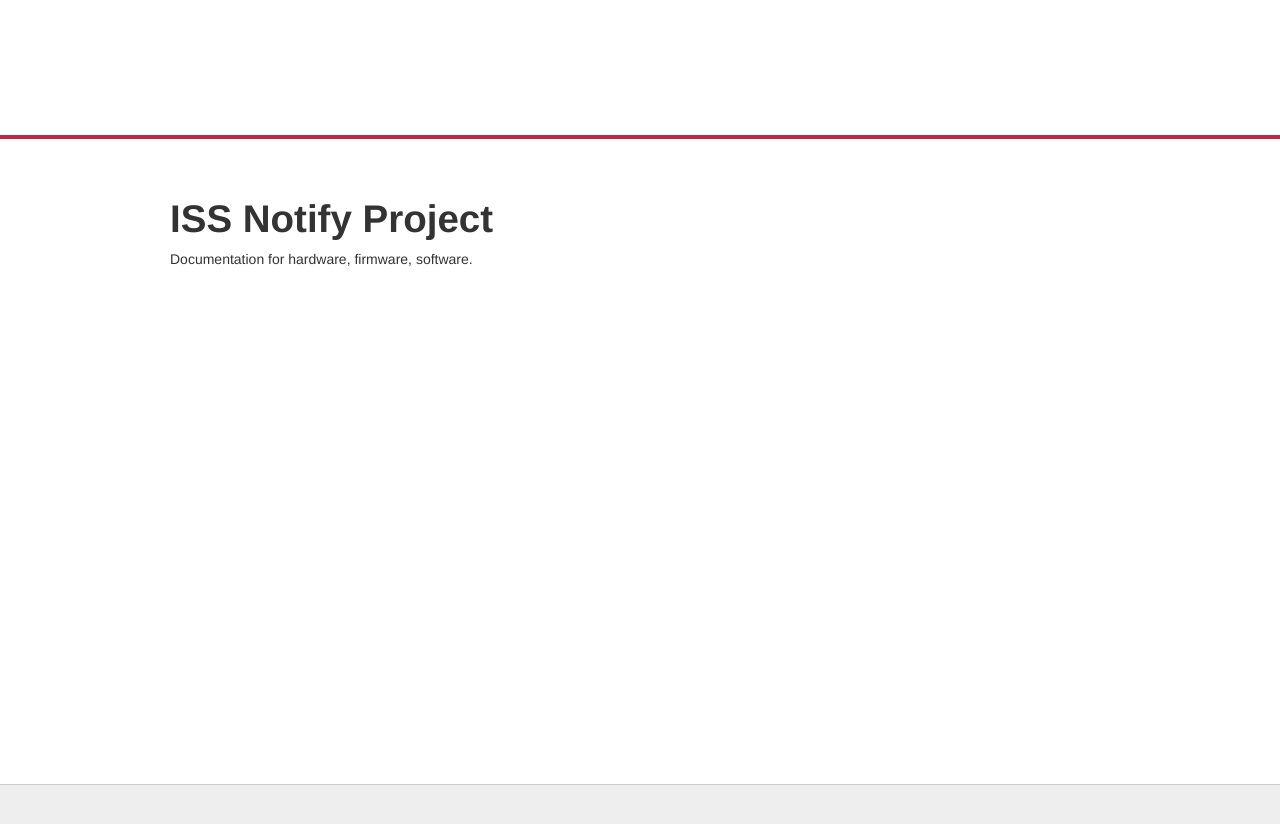
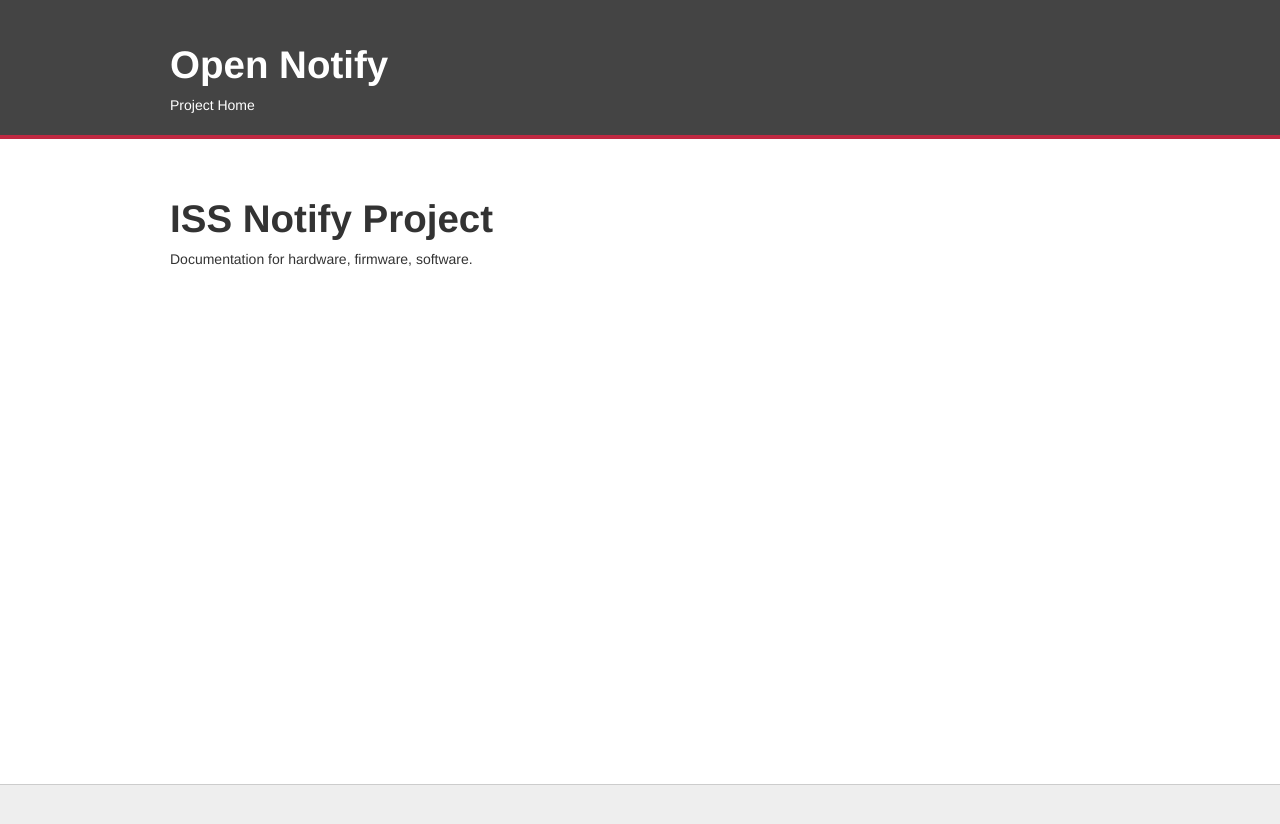
Before and after one commit to open-notify/open-notify.github.com, a Jekyll site: the page built from index.markdown, in a window 1280 px wide. Shown: the top 824 px of the page. Built offline with Jekyll 4.4.1, drawn with Linux system fonts in a browser that asks for light colours.

Commit message:
style update

```diff
--- a/css/style.css
+++ b/css/style.css
@@ -4,6 +4,7 @@ body > .wrapper { height: auto; min-height: 100%; }
 #footer { clear: both; position: relative; z-index: 10; height: 100px; margin-top: -116px; }
 
 #header {
+    background: #444;
     border-bottom: 4px solid #c02942;
     color: #fff;
     padding-top: 35px;
```
Also changed, not shown: 1 other file.
